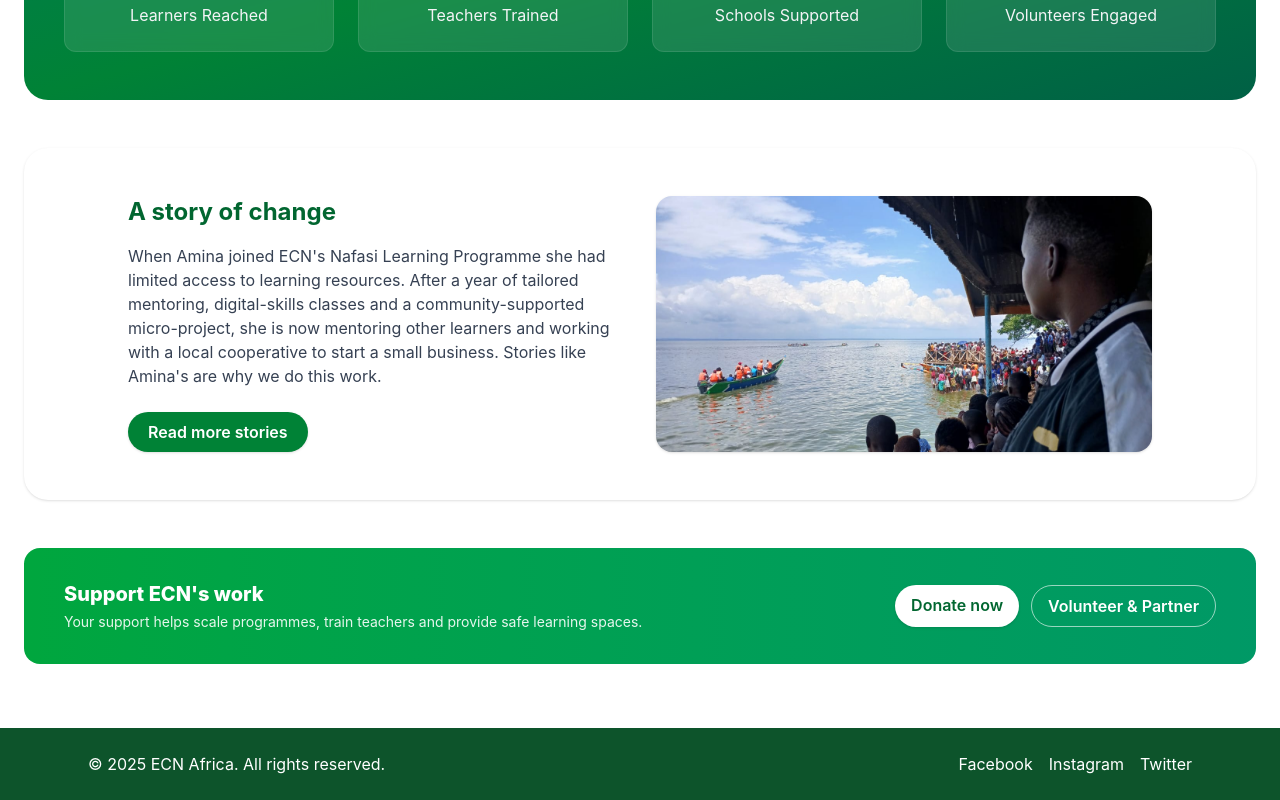
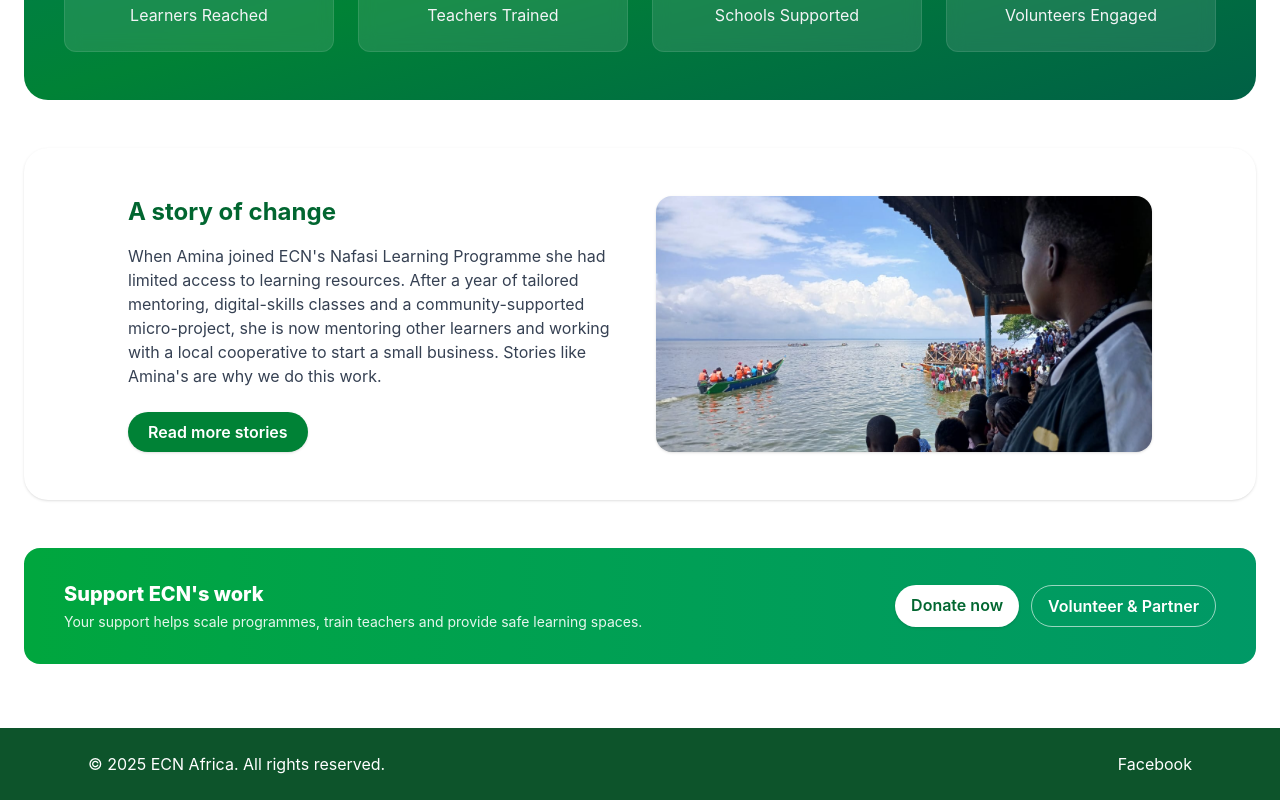
Before and after one commit to steph10920/ecnafrica, a React (Vite) app: page / in a window 1280 px wide. Shown: the part 5534-6334 px from the top of the page. Built offline with nearby package versions, Linux system fonts and the light colour scheme.

Commit message:
new changes

```diff
--- a/src/components/Footer.jsx
+++ b/src/components/Footer.jsx
@@ -4,9 +4,7 @@ export default function Footer() {
       <div className="max-w-6xl mx-auto px-6 flex flex-col md:flex-row justify-between items-center">
         <p>© {new Date().getFullYear()} ECN Africa. All rights reserved.</p>
         <div className="flex space-x-4 mt-3 md:mt-0">
-          <a href="#" className="hover:text-green-300">Facebook</a>
-          <a href="#" className="hover:text-green-300">Instagram</a>
-          <a href="#" className="hover:text-green-300">Twitter</a>
+          <a href="https://share.google/AAnf7YeukphQ5GaHa" className="hover:text-green-300">Facebook</a>
         </div>
       </div>
     </footer>
--- a/src/pages/stories.jsx
+++ b/src/pages/stories.jsx
@@ -15,13 +15,14 @@ const StoryCard = ({ story, onReadMore }) => (
     whileHover={{ y: -5 }}
     className="bg-white rounded-2xl shadow-md border border-green-100 overflow-hidden flex flex-col"
   >
-    <div className="h-48 w-full overflow-hidden rounded-t-2xl bg-gray-100 flex items-center justify-center">
-      <img
-        src={story.img}
-        alt={story.title}
-        className="w-full h-full object-cover"
-      />
-    </div>
+      <div className="h-48 w-full relative overflow-hidden rounded-t-2xl bg-gray-100">
+    <img
+      src={story.img}
+      alt={story.title}
+      className="absolute inset-0 w-full h-full object-cover"
+    />
+  </div>
+
     <div className="p-5 flex-1 flex flex-col justify-between">
       <div>
         <div className="text-sm text-green-700 font-semibold">{story.category}</div>
```
